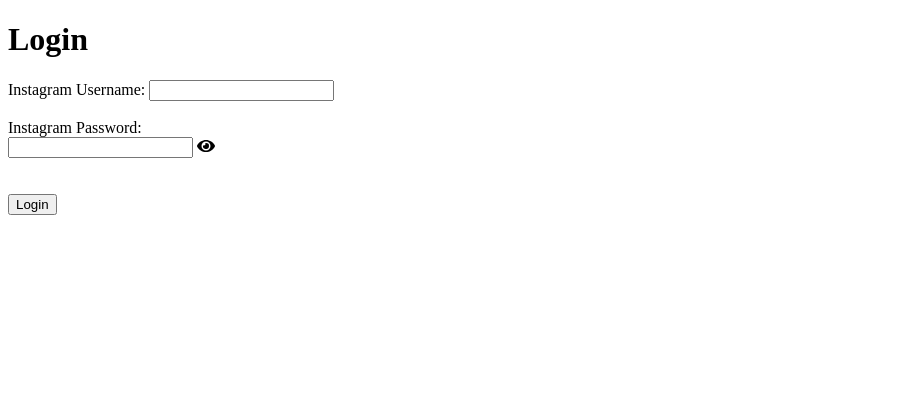
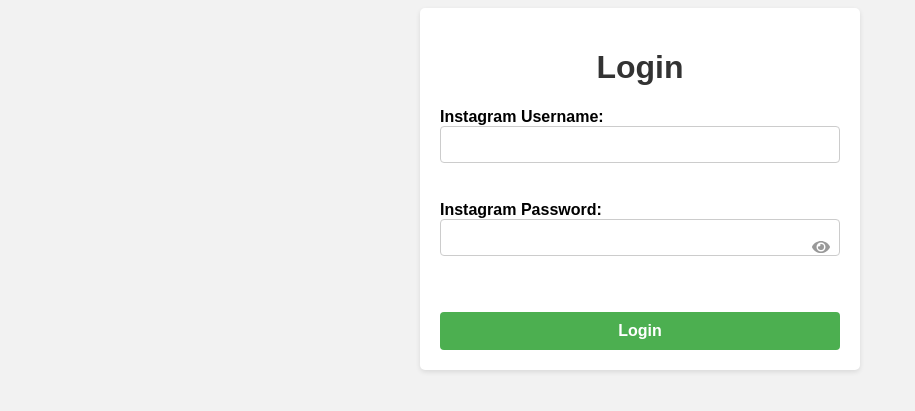
Before and after one commit to kenil-8520/instagram-project, a Django app: page / in a window 1280 px wide. Shown: the top 411 px of the page, without its empty margins (0-915 px from the left). Run offline with Django 4.2, Linux system fonts and the light colour scheme.

Commit message:
UI changes

```diff
--- a/instagram_app/templates/login.html
+++ b/instagram_app/templates/login.html
@@ -4,14 +4,80 @@
 <head>
     <title>Login</title>
     <style>
-        /* CSS styles here */
+        body {
+            font-family: Arial, sans-serif;
+            background-color: #f2f2f2;
+        }
+
+        .container {
+            max-width: 400px;
+            margin: 0 auto;
+            padding: 20px;
+            background-color: #ffffff;
+            border-radius: 5px;
+            box-shadow: 0 2px 5px rgba(0, 0, 0, 0.1);
+        }
+
+        h1 {
+            text-align: center;
+            color: #333333;
+        }
+
+        .error {
+            color: #ff0000;
+            margin-bottom: 10px;
+        }
+
+        label {
+            font-weight: bold;
+        }
+
+        input[type="text"],
+        input[type="password"] {
+            width: 100%;
+            padding: 10px;
+            margin-bottom: 20px;
+            border: 1px solid #cccccc;
+            border-radius: 4px;
+            box-sizing: border-box;
+        }
+
+        .password-input {
+            position: relative;
+        }
+
+        .toggle-password {
+            position: absolute;
+            top: 50%;
+            right: 10px;
+            transform: translateY(-50%);
+            cursor: pointer;
+            color: #999999;
+        }
+
+        .submit-btn {
+            width: 100%;
+            padding: 10px;
+            background-color: #4CAF50;
+            border: none;
+            color: #ffffff;
+            font-size: 16px;
+            font-weight: bold;
+            border-radius: 4px;
+            cursor: pointer;
+        }
+
+        .submit-btn:hover {
+            background-color: #45a049;
+        }
     </style>
 </head>
 
 <body>
+    <div class="container">
         <h1>Login</h1>
         {% if error_message %}
-    <p>{{ error_message }}</p>
+        <p class="error">{{ error_message }}</p>
         {% endif %}
         <form method="post" action="{% url 'login' %}">
             {% csrf_token %}
@@ -23,8 +89,9 @@
                 <i id="toggle-icon" class="fa fa-eye toggle-password" onclick="togglePasswordVisibility()"></i>
             </div>
             <br><br>
-        <input type="submit" value="Login">
+            <input class="submit-btn" type="submit" value="Login">
         </form>
+    </div>
 
     <script src="https://cdnjs.cloudflare.com/ajax/libs/font-awesome/5.15.3/js/all.min.js"></script>
     <script>
```
Also changed, not shown: instagram_app/templates/followers_not_following.html (+53 -4 lines), instagram_app/templates/search_target.html (+52 -5 lines), db.sqlite3. Lines whose indentation alone changed are shown as unchanged.
